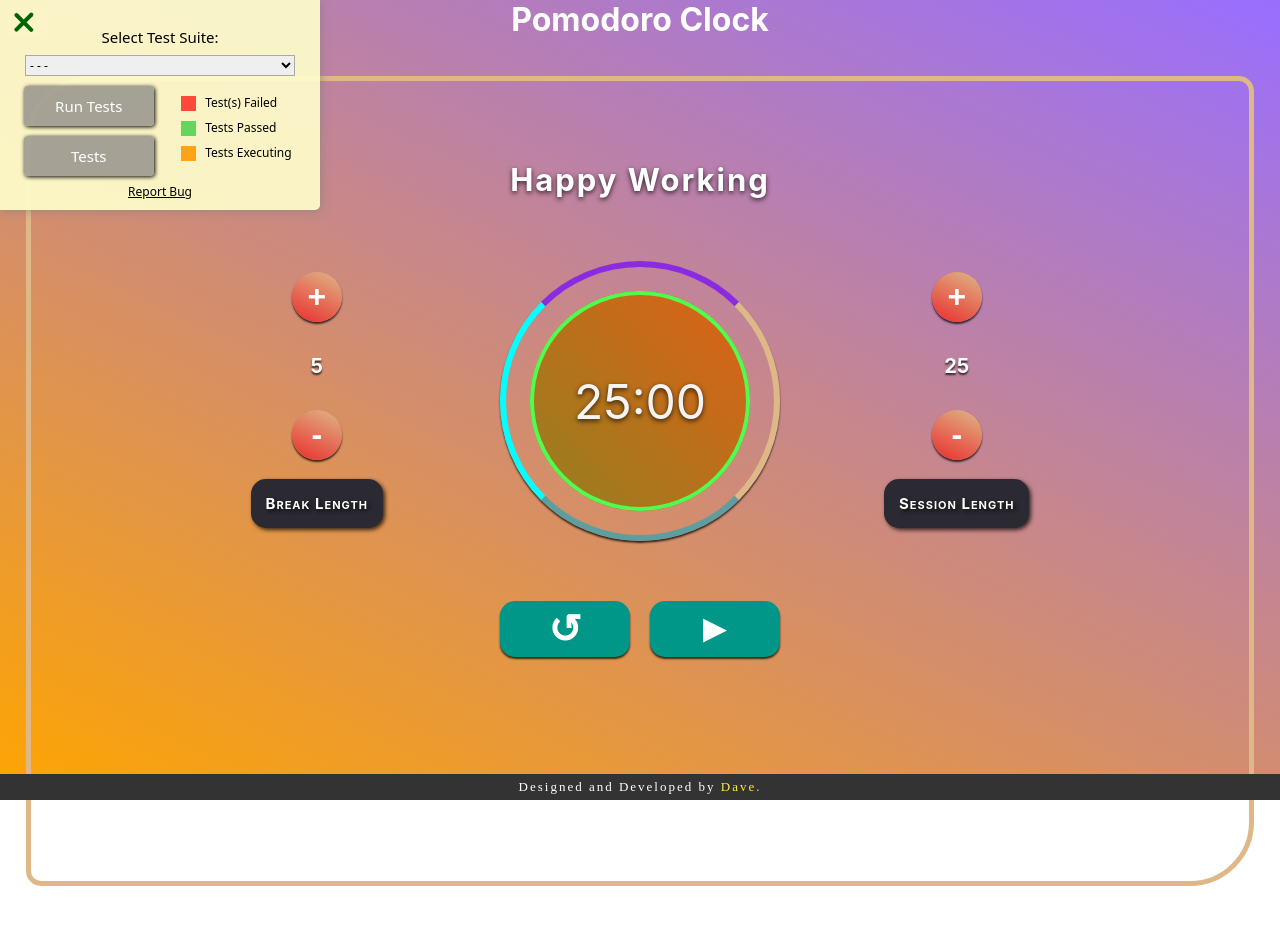
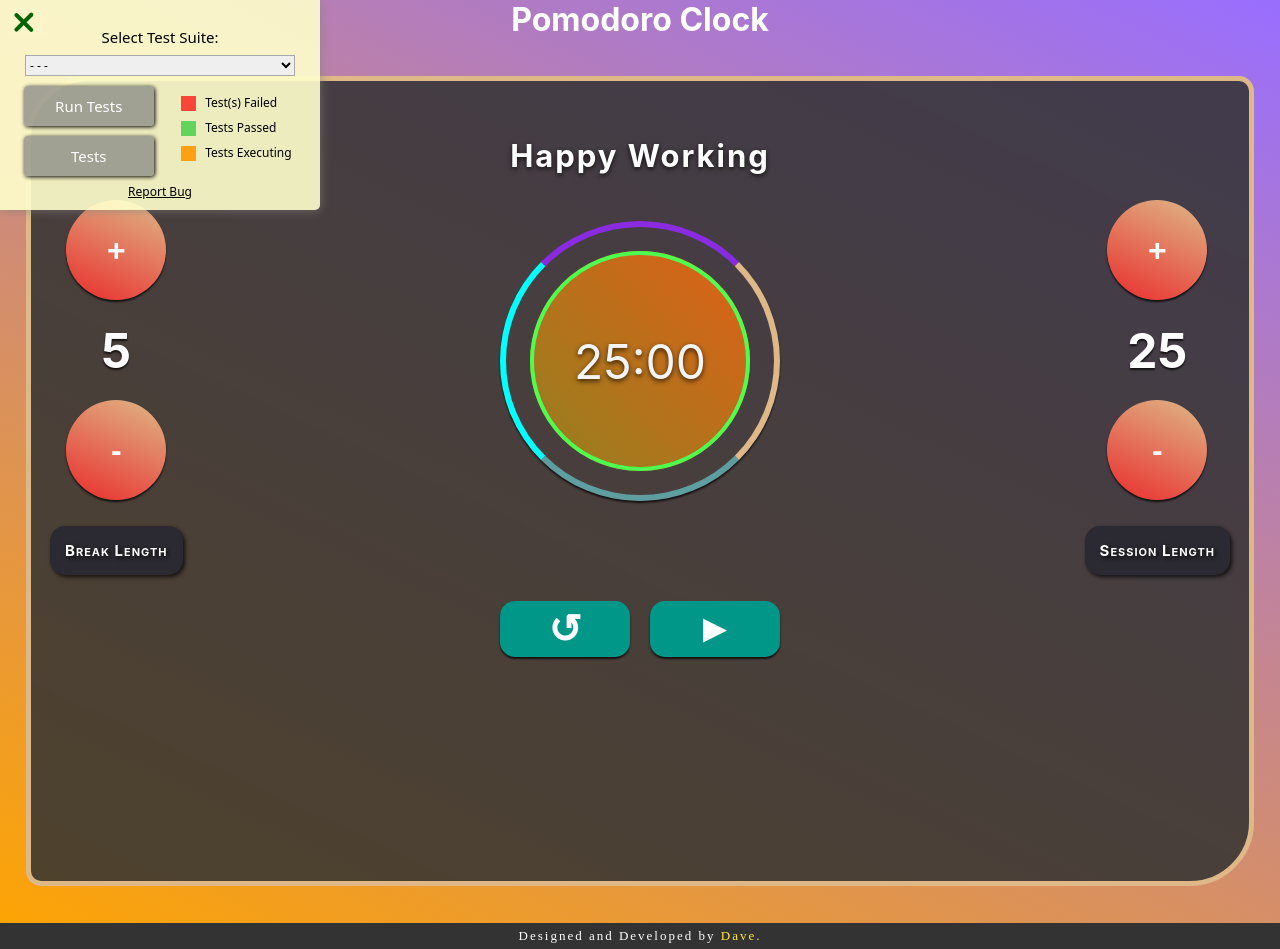
Before and after one commit to avatarfreak/react-pomodoro, a React (Create React App) app: page / in a window 1280 px wide. Before the commit the page ends 886 px from the top, so only its background shows below. Built offline with nearby package versions, Linux system fonts and the light colour scheme.

Commit message:
edited css

```diff
--- a/src/App.css
+++ b/src/App.css
@@ -1,9 +1,7 @@
 .App {
-    text-align: center;
-    background: linear-gradient( 25deg, orange, #4b00ff91);
-    height: 100vh;
+  text-align: center;
 }
 
 .App-header {
-    color: white;
+  color: white;
 }
--- a/src/App.js
+++ b/src/App.js
@@ -157,9 +157,7 @@ class App extends Component {
           src="red-alert.mp3"
           ref={ref => (this.audio = ref)}
         ></audio>
-        <div className="pgt-footer">
-          <Footer />
-        </div>
+        <Footer />
       </div>
     );
   }
--- a/src/components/Footer.js
+++ b/src/components/Footer.js
@@ -9,7 +9,7 @@ export class Footer extends Component {
       fontFamily: "cursive",
       letterSpacing: "2px",
       backgroundColor: "#333",
-      fontSize: "13px",
+      fontSize: "13px"
     };
     return (
       <div className="footer" style={footer}>
--- a/src/components/Timer.js
+++ b/src/components/Timer.js
@@ -12,6 +12,7 @@ export class Timer extends Component {
       breakTime,
       sessionTime
     } = this.props;
+
     return (
       <div className="time-box">
         <div id="timer-label">
--- a/src/sass/main.scss
+++ b/src/sass/main.scss
@@ -2,7 +2,9 @@
   margin: 0;
   padding: 0;
   box-sizing: border-box;
-    outline: none;
+}
+body {
+  background: linear-gradient(25deg, orange, #4b00ff91);
 }
 
 a:active,
@@ -10,6 +12,12 @@ a:focus {
   outline-style: none;
 }
 
+$phone: 667px;
+@mixin phone {
+  @media (min-height: #{$phone}) {
+    @content;
+  }
+}
 $tablet: 768px;
 @mixin tablet {
   @media (min-width: #{$tablet}) {
@@ -17,23 +25,45 @@ $tablet: 768px;
   }
 }
 
-$phone :667px;
-@mixin phone {
-    @media (min-height: #{$phone}) {
+@mixin respond-to($breakpoint) {
+  @media only screen and (min-width: $breakpoint + px) {
     @content;
   }
 }
 
 $text: #ffffff;
+$link: #ffeb3b;
+
+a {
+  text-decoration: none;
+  color: $link;
+  cursor: pointer;
+}
+
+/*----------------------------Pgt-Timer---------------------------------*/
+
+.pgt-timer {
+  margin: 2px;
+  //media quries phone
+  @include phone {
+    margin: 37px 26px;
+    border-radius: 64px 15px;
+    border: 5px solid burlywood;
+  }
+  @include tablet {
+    background: #333333db;
+  }
   .time-box {
     display: flex;
     align-items: center;
     justify-content: center;
     position: relative;
     flex-direction: column;
+
     @include tablet {
       height: 100vh;
     }
+
     #timer-label {
       text-align: center;
       color: $text;
@@ -44,8 +74,9 @@ $text: #ffffff;
       left: 50%;
       transform: translateX(-50%);
       z-index: 9999;
+
       @include tablet {
-            top: 10%;
+        top: 7%;
         font-size: 22px;
         letter-spacing: 2px;
       }
@@ -64,17 +95,18 @@ $text: #ffffff;
       display: block;
       position: relative;
       border-radius: 50%;
-        //background-color: rgb(27, 27, 27);
       border: 6px solid;
       border-color: blueviolet burlywood cadetblue cyan;
       box-shadow: 0 2px 2px rgba(0, 0, 0, 0.75);
       margin: 10px;
+      //Media queries Tablet
       @include tablet {
         width: 280px;
         height: 280px;
-            top: -5%;
+        top: -10%;
       }
-    }
+
+      /*---------------block ---------------*/
       .block {
         position: absolute;
         border-radius: 50%;
@@ -84,21 +116,26 @@ $text: #ffffff;
         transform: translate(-50%, -50%);
         width: 220px;
         height: 220px;
+
         svg {
+          /*----------------svg---------------*/
           width: 220px;
           height: 220px;
           transform: rotateZ(-90deg);
+
           #circle_animation {
+            /*------------circle-animation------------*/
             stroke-dasharray: 679;
             stroke-linecap: butt;
             stroke-width: 4px;
             stroke: #4ffd4f;
             transition: stroke-dashoffset 1s linear;
-                fill: none
+            fill: none;
           }
         }
-    }
+
         #time-left {
+          /*-------------time-left-----------*/
           font-size: 3em;
           position: absolute;
           top: 50%;
@@ -107,12 +144,18 @@ $text: #ffffff;
           color: #f4f4f4;
           text-shadow: 0 2px 5px rgba(0, 0, 0, 0.75);
         }
+      }
+    }
+
     .btn-group {
+      /*-------------btn-grp----------*/
       color: white;
       display: flex;
       padding-bottom: 5px;
+
       #reset,
       #start_stop {
+        /*-----------reset start -stop----------*/
         padding: 5px;
         margin: 5px 26px;
         box-shadow: 0 2px 2px rgba(0, 0, 0, 0.75);
@@ -124,10 +167,14 @@ $text: #ffffff;
         font-size: 16px;
         background: #009688;
         cursor: pointer;
+
         &:hover {
+          /*-------------btn-hover------------------*/
           background: #009666;
         }
+
         span {
+          /*---------------btn unicode--------------*/
           font-size: 18px;
           @include tablet {
             font-size: 40px;
@@ -144,52 +191,44 @@ $text: #ffffff;
       }
     }
   }
+}
 
-.degree {
-    /*90 + ( 360 * .1 )*/
-    background-image: linear-gradient(90deg, transparent 50%, white 50%), linear-gradient(90deg, white 50%, transparent 50%);
+.pgt-control-btn {
+  /*---------------------pgt-control-btn---------------*/
+  display: flex;
+  justify-content: space-around;
+
+  @include phone {
+    display: flex;
+  }
+
+  @include tablet {
+    position: absolute;
+    top: 50%;
+    transform: translateY(-50%);
+    width: 100%;
+    justify-content: space-between;
+  }
 }
 
 .break-length-box,
 .session-length-box {
+  /*--------------break&session lengthbox grid template-----------*/
   display: grid;
   grid-template-rows: repeat(4, 1fr);
   color: $text;
   font-weight: bold;
   place-items: center;
   padding: 5px;
+
   @include tablet {
     margin: 35px;
   }
-    #break-label,
-    #session-label {
-        text-shadow: 2px 2px 4px rgba(0, 0, 0, 0.75);
-        font-size: 15px;
-        color: $text;
-        font-variant: small-caps;
-        letter-spacing: 1px;
-        @include tablet {
-            background: rgb(43, 41, 49);
-            margin: 10px;
-            padding: 15px;
-            color: white;
-            border-radius: 15px;
-            text-align: center;
-            box-shadow: 2px 2px 4px rgba(0, 0, 0, 0.75);
-        }
-    }
-    #break-length,
-    #session-length {
-        border-radius: 5px;
-        text-shadow: 0 2px 2px rgba(0, 0, 0, 0.75);
-        color: $text;
-        font-size: 20px;
-        padding: 5px;
-        font-variant: small-caps;
-    }
+
   #break-increment,
   #break-decrement,
   #session-increment,
+  /*-------------break & session btn increment decrement -----------*/
   #session-decrement {
     border-radius: 50%;
     width: 45px;
@@ -203,65 +242,67 @@ $text: #ffffff;
     font-size: 2em;
     text-align: center;
     font-weight: bolder;
+
+    /*----------btn increment decrement hover-------*/
     &:hover {
       background: #ff7300;
+    }
+    @include respond-to(375) {
+      width: 85px;
+      height: 85px;
+    }
+    @include respond-to(414) {
+      width: 65px;
+      height: 65px;
     }
     @include tablet {
       width: 100px;
       height: 100px;
     }
-        @include phone {
-            width: 50px;
-            height: 50px;
+  }
+
+  /*----------break and session length btn --------------*/
+  #break-length,
+  #session-length {
+    border-radius: 5px;
+    text-shadow: 0 2px 2px rgba(0, 0, 0, 0.75);
+    color: $text;
+    font-size: 20px;
+    padding: 5px;
+    font-variant: small-caps;
+    @include respond-to(375) {
+      font-size: 2.5em;
+    }
+    @include respond-to(414) {
+      font-size: 2.5em;
+    }
+    @include tablet {
+      font-size: 3em;
+    }
+  }
+
+  /*----------------break and session label------------*/
+  #break-label,
+  #session-label {
+    text-shadow: 2px 2px 4px rgba(0, 0, 0, 0.75);
+    font-size: 15px;
+    color: $text;
+    font-variant: small-caps;
+    letter-spacing: 1px;
+
+    @include tablet {
+      background: rgb(43, 41, 49);
+      margin: 10px;
+      padding: 15px;
+      color: white;
+      border-radius: 15px;
+      text-align: center;
+      box-shadow: 2px 2px 4px rgba(0, 0, 0, 0.75);
     }
   }
 }
 
-
-/*------------Main App ------------------------*/
-
-a {
-    text-decoration: none;
-    color: #ffeb3b;
-    cursor: pointer;
-}
-
-.pgt-control-btn {
-    display: flex;
-    justify-content: space-around;
-    @include tablet {
-        position: absolute;
-        top: 50%;
-        transform: translateY(-50%);
-        width: 100%;
-        justify-content: space-between;
-    }
-    @include phone {
-        display: flex;
-        justify-content: space-around;
-    }
-}
-
-
-/*----------------------------Pgt-Timer---------------------------------*/
-
-.pgt-timer {
-    margin: 2px;
-    @include phone {
-        margin: 37px 26px;
-        border-radius: 64px 15px;
-        border: 5px solid burlywood;
-    }
-}
-
-
 /*----------------------------footer--------------------*/
-
-.pgt-footer {
-    position: absolute;
-    width: 100%;
-    bottom: 0;
 .footer {
   padding: 5px;
 }
-}
--- a/src/styles/main.css
+++ b/src/styles/main.css
@@ -3,7 +3,10 @@
   padding: 0;
   -webkit-box-sizing: border-box;
   box-sizing: border-box;
-  outline: none;
+}
+
+body {
+  background: linear-gradient(25deg, orange, #4b00ff91);
 }
 
 a:active,
@@ -11,7 +14,32 @@ a:focus {
   outline-style: none;
 }
 
-.time-box {
+a {
+  text-decoration: none;
+  color: #ffeb3b;
+  cursor: pointer;
+}
+
+/*----------------------------Pgt-Timer---------------------------------*/
+.pgt-timer {
+  margin: 2px;
+}
+
+@media (min-height: 667px) {
+  .pgt-timer {
+    margin: 37px 26px;
+    border-radius: 64px 15px;
+    border: 5px solid burlywood;
+  }
+}
+
+@media (min-width: 768px) {
+  .pgt-timer {
+    background: #333333db;
+  }
+}
+/*----------------block*--------------------*/
+.pgt-timer .time-box {
   display: -webkit-box;
   display: -ms-flexbox;
   display: flex;
@@ -29,12 +57,12 @@ a:focus {
 }
 
 @media (min-width: 768px) {
-  .time-box {
+  .pgt-timer .time-box {
     height: 100vh;
   }
 }
 
-.time-box #timer-label {
+.pgt-timer .time-box #timer-label {
   text-align: center;
   color: #ffffff;
   position: absolute;
@@ -48,26 +76,26 @@ a:focus {
 }
 
 @media (min-width: 768px) {
-  .time-box #timer-label {
-    top: 10%;
+  .pgt-timer .time-box #timer-label {
+    top: 7%;
     font-size: 22px;
     letter-spacing: 2px;
   }
 }
 
-.time-box #timer-label h3 {
+.pgt-timer .time-box #timer-label h3 {
   text-shadow: 0 2px 5px rgba(0, 0, 0, 0.75);
   font-size: 19px;
   color: #ffffff;
 }
 
 @media (min-width: 768px) {
-  .time-box #timer-label h3 {
+  .pgt-timer .time-box #timer-label h3 {
     font-size: 31px;
   }
 }
 
-.time-box #pie {
+.pgt-timer .time-box #pie {
   width: 240px;
   height: 240px;
   display: block;
@@ -81,14 +109,14 @@ a:focus {
 }
 
 @media (min-width: 768px) {
-  .time-box #pie {
+  .pgt-timer .time-box #pie {
     width: 280px;
     height: 280px;
-    top: -5%;
+    top: -10%;
   }
 }
 
-.time-box .block {
+.pgt-timer .time-box #pie .block {
   position: absolute;
   border-radius: 50%;
   background: linear-gradient(45deg, #94801f, #de6017);
@@ -100,14 +128,16 @@ a:focus {
   height: 220px;
 }
 
-.time-box .block svg {
+/*----------------svg---------------*/
+.pgt-timer .time-box #pie .block svg {
   width: 220px;
   height: 220px;
   -webkit-transform: rotateZ(-90deg);
   transform: rotateZ(-90deg);
 }
 
-.time-box .block svg #circle_animation {
+/*------------circle-animation------------*/
+.pgt-timer .time-box #pie .block svg #circle_animation {
   stroke-dasharray: 679;
   stroke-linecap: butt;
   stroke-width: 4px;
@@ -117,7 +147,8 @@ a:focus {
   fill: none;
 }
 
-.time-box #time-left {
+/*-------------time-left-----------*/
+.pgt-timer .time-box #pie .block #time-left {
   font-size: 3em;
   position: absolute;
   top: 50%;
@@ -128,7 +159,8 @@ a:focus {
   text-shadow: 0 2px 5px rgba(0, 0, 0, 0.75);
 }
 
-.time-box .btn-group {
+/*-------------btn-grp----------*/
+.pgt-timer .time-box .btn-group {
   color: white;
   display: -webkit-box;
   display: -ms-flexbox;
@@ -136,8 +168,9 @@ a:focus {
   padding-bottom: 5px;
 }
 
-.time-box .btn-group #reset,
-.time-box .btn-group #start_stop {
+/*-----------reset start -stop----------*/
+.pgt-timer .time-box .btn-group #reset,
+.pgt-timer .time-box .btn-group #start_stop {
   padding: 5px;
   margin: 5px 26px;
   -webkit-box-shadow: 0 2px 2px rgba(0, 0, 0, 0.75);
@@ -152,19 +185,21 @@ a:focus {
   cursor: pointer;
 }
 
-.time-box .btn-group #reset:hover,
-.time-box .btn-group #start_stop:hover {
+/*-------------btn-hover------------------*/
+.pgt-timer .time-box .btn-group #reset:hover,
+.pgt-timer .time-box .btn-group #start_stop:hover {
   background: #009666;
 }
 
-.time-box .btn-group #reset span,
-.time-box .btn-group #start_stop span {
+/*---------------btn unicode--------------*/
+.pgt-timer .time-box .btn-group #reset span,
+.pgt-timer .time-box .btn-group #start_stop span {
   font-size: 18px;
 }
 
 @media (min-width: 768px) {
-  .time-box .btn-group #reset span,
-  .time-box .btn-group #start_stop span {
+  .pgt-timer .time-box .btn-group #reset span,
+  .pgt-timer .time-box .btn-group #start_stop span {
     font-size: 40px;
     padding: 9px;
     color: white;
@@ -172,8 +207,8 @@ a:focus {
 }
 
 @media (min-width: 768px) {
-  .time-box .btn-group #reset,
-  .time-box .btn-group #start_stop {
+  .pgt-timer .time-box .btn-group #reset,
+  .pgt-timer .time-box .btn-group #start_stop {
     z-index: 9999;
     margin: 10px;
     border-radius: 15px;
@@ -181,17 +216,41 @@ a:focus {
   }
 }
 
-.degree {
-  /*90 + ( 360 * .1 )*/
-  background-image: -webkit-gradient(linear, left top, right top, color-stop(50%, transparent), color-stop(50%, white)), -webkit-gradient(linear, left top, right top, color-stop(50%, white), color-stop(50%, transparent));
-  background-image: linear-gradient(90deg, transparent 50%, white 50%), linear-gradient(90deg, white 50%, transparent 50%);
+/*---------------------pgt-control-btn---------------*/
+.pgt-control-btn {
+  display: -webkit-box;
+  display: -ms-flexbox;
+  display: flex;
+  -ms-flex-pack: distribute;
+  justify-content: space-around;
 }
 
+@media (min-height: 667px) {
+  .pgt-control-btn {
+    display: -webkit-box;
+    display: -ms-flexbox;
+    display: flex;
+  }
+}
+
+@media (min-width: 768px) {
+  .pgt-control-btn {
+    position: absolute;
+    top: 50%;
+    -webkit-transform: translateY(-50%);
+    transform: translateY(-50%);
+    width: 100%;
+    -webkit-box-pack: justify;
+    -ms-flex-pack: justify;
+    justify-content: space-between;
+  }
+}
+
+/*--------------break&session lengthbox grid template-----------*/
 .break-length-box,
 .session-length-box {
   display: -ms-grid;
   display: grid;
-  -ms-grid-rows: (1fr)[4];
   grid-template-rows: repeat(4, 1fr);
   color: #ffffff;
   font-weight: bold;
@@ -206,45 +265,7 @@ a:focus {
   }
 }
 
-.break-length-box #break-label,
-.break-length-box #session-label,
-.session-length-box #break-label,
-.session-length-box #session-label {
-  text-shadow: 2px 2px 4px rgba(0, 0, 0, 0.75);
-  font-size: 15px;
-  color: #ffffff;
-  font-variant: small-caps;
-  letter-spacing: 1px;
-}
-
-@media (min-width: 768px) {
-  .break-length-box #break-label,
-  .break-length-box #session-label,
-  .session-length-box #break-label,
-  .session-length-box #session-label {
-    background: #2b2931;
-    margin: 10px;
-    padding: 15px;
-    color: white;
-    border-radius: 15px;
-    text-align: center;
-    -webkit-box-shadow: 2px 2px 4px rgba(0, 0, 0, 0.75);
-            box-shadow: 2px 2px 4px rgba(0, 0, 0, 0.75);
-  }
-}
-
-.break-length-box #break-length,
-.break-length-box #session-length,
-.session-length-box #break-length,
-.session-length-box #session-length {
-  border-radius: 5px;
-  text-shadow: 0 2px 2px rgba(0, 0, 0, 0.75);
-  color: #ffffff;
-  font-size: 20px;
-  padding: 5px;
-  font-variant: small-caps;
-}
-
+/*----------btn increment decrement hover-------*/
 .break-length-box #break-increment,
 .break-length-box #break-decrement,
 .break-length-box #session-increment,
@@ -279,6 +300,34 @@ a:focus {
   background: #ff7300;
 }
 
+@media only screen and (min-width: 375px) {
+  .break-length-box #break-increment,
+  .break-length-box #break-decrement,
+  .break-length-box #session-increment,
+  .break-length-box #session-decrement,
+  .session-length-box #break-increment,
+  .session-length-box #break-decrement,
+  .session-length-box #session-increment,
+  .session-length-box #session-decrement {
+    width: 85px;
+    height: 85px;
+  }
+}
+
+@media only screen and (min-width: 414px) {
+  .break-length-box #break-increment,
+  .break-length-box #break-decrement,
+  .break-length-box #session-increment,
+  .break-length-box #session-decrement,
+  .session-length-box #break-increment,
+  .session-length-box #break-decrement,
+  .session-length-box #session-increment,
+  .session-length-box #session-decrement {
+    width: 65px;
+    height: 65px;
+  }
+}
+
 @media (min-width: 768px) {
   .break-length-box #break-increment,
   .break-length-box #break-decrement,
@@ -293,79 +342,74 @@ a:focus {
   }
 }
 
-@media (min-height: 667px) {
-  .break-length-box #break-increment,
-  .break-length-box #break-decrement,
-  .break-length-box #session-increment,
-  .break-length-box #session-decrement,
-  .session-length-box #break-increment,
-  .session-length-box #break-decrement,
-  .session-length-box #session-increment,
-  .session-length-box #session-decrement {
-    width: 50px;
-    height: 50px;
+.break-length-box #break-length,
+.break-length-box #session-length,
+.session-length-box #break-length,
+.session-length-box #session-length {
+  border-radius: 5px;
+  text-shadow: 0 2px 2px rgba(0, 0, 0, 0.75);
+  color: #ffffff;
+  font-size: 20px;
+  padding: 5px;
+  font-variant: small-caps;
+}
+
+@media only screen and (min-width: 375px) {
+  .break-length-box #break-length,
+  .break-length-box #session-length,
+  .session-length-box #break-length,
+  .session-length-box #session-length {
+    font-size: 2.5em;
   }
 }
 
-/*------------Main App ------------------------*/
-a {
-  text-decoration: none;
-  color: #ffeb3b;
-  cursor: pointer;
+@media only screen and (min-width: 414px) {
+  .break-length-box #break-length,
+  .break-length-box #session-length,
+  .session-length-box #break-length,
+  .session-length-box #session-length {
+    font-size: 2.5em;
   }
-
-.pgt-control-btn {
-  display: -webkit-box;
-  display: -ms-flexbox;
-  display: flex;
-  -ms-flex-pack: distribute;
-      justify-content: space-around;
 }
 
 @media (min-width: 768px) {
-  .pgt-control-btn {
-    position: absolute;
-    top: 50%;
-    -webkit-transform: translateY(-50%);
-            transform: translateY(-50%);
-    width: 100%;
-    -webkit-box-pack: justify;
-        -ms-flex-pack: justify;
-            justify-content: space-between;
+  .break-length-box #break-length,
+  .break-length-box #session-length,
+  .session-length-box #break-length,
+  .session-length-box #session-length {
+    font-size: 3em;
   }
 }
 
-@media (min-height: 667px) {
-  .pgt-control-btn {
-    display: -webkit-box;
-    display: -ms-flexbox;
-    display: flex;
-    -ms-flex-pack: distribute;
-        justify-content: space-around;
-  }
+.break-length-box #break-label,
+.break-length-box #session-label,
+.session-length-box #break-label,
+.session-length-box #session-label {
+  text-shadow: 2px 2px 4px rgba(0, 0, 0, 0.75);
+  font-size: 15px;
+  color: #ffffff;
+  font-variant: small-caps;
+  letter-spacing: 1px;
 }
 
-/*----------------------------Pgt-Timer---------------------------------*/
-.pgt-timer {
-  margin: 2px;
-}
-
-@media (min-height: 667px) {
-  .pgt-timer {
-    margin: 37px 26px;
-    border-radius: 64px 15px;
-    border: 5px solid burlywood;
+@media (min-width: 768px) {
+  .break-length-box #break-label,
+  .break-length-box #session-label,
+  .session-length-box #break-label,
+  .session-length-box #session-label {
+    background: #2b2931;
+    margin: 10px;
+    padding: 15px;
+    color: white;
+    border-radius: 15px;
+    text-align: center;
+    -webkit-box-shadow: 2px 2px 4px rgba(0, 0, 0, 0.75);
+    box-shadow: 2px 2px 4px rgba(0, 0, 0, 0.75);
   }
 }
 
 /*----------------------------footer--------------------*/
-.pgt-footer {
-  position: absolute;
-  width: 100%;
-  bottom: 0;
-}
-
-.pgt-footer .footer {
+.footer {
   padding: 5px;
 }
 /*# sourceMappingURL=main.css.map */
```
Also changed, not shown: 1 other file (tests, documents, lock files or other folders). Lines whose indentation alone changed are shown as unchanged.
